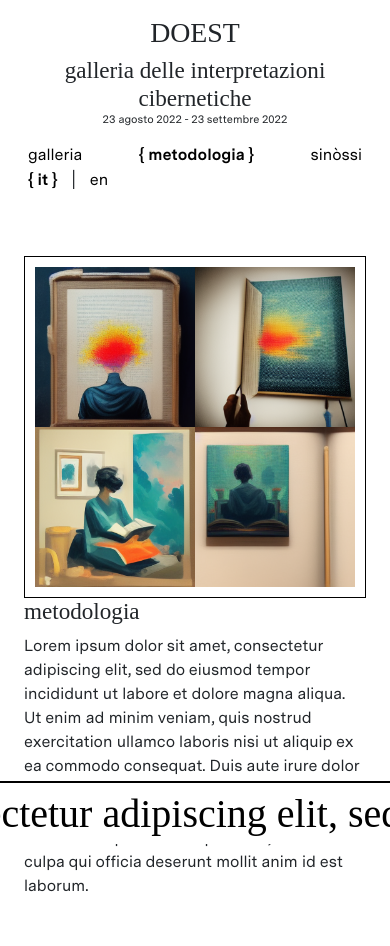
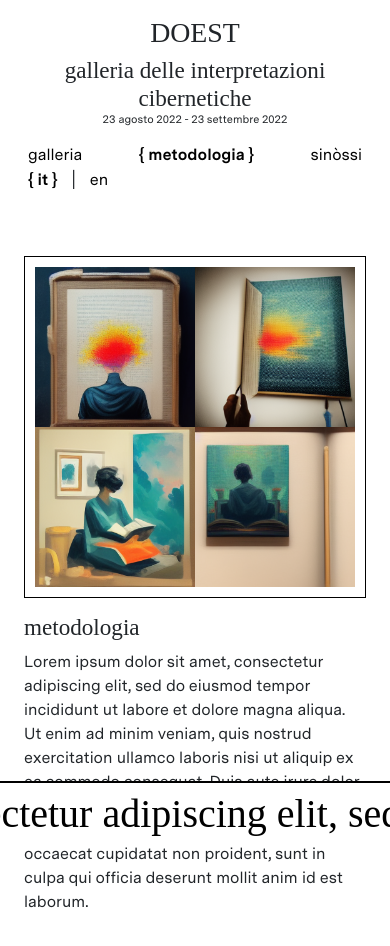
Before and after one commit to h1tm4nakah/DOTTOD-Frontend, a React (Create React App) app: page /methodology in a window 390 px wide. Shown: the top 946 px of the page. Built offline with nearby package versions, Linux system fonts and the light colour scheme; a web font is replaced by a local one.

Commit message:
visual update

```diff
--- a/src/pages/abstract.page.tsx
+++ b/src/pages/abstract.page.tsx
@@ -12,7 +12,7 @@ export function AbstractPage() {
                         <img src={image} className="img-fluid" />
                     </div>
                 </div>
-                <div className="col-12 col-md-8">
+                <div className="col-12 col-md-8 mt-3 mt-md-0">
                     <h3>{t('HEADER_ABSTRACT')}</h3>
                     <p>Lorem ipsum dolor sit amet, consectetur adipiscing elit, sed do eiusmod tempor incididunt ut labore et dolore magna aliqua. Ut enim ad minim veniam, quis nostrud exercitation ullamco laboris nisi ut aliquip ex ea commodo consequat. Duis aute irure dolor in reprehenderit in voluptate velit esse cillum dolore eu fugiat nulla pariatur. Excepteur sint occaecat cupidatat non proident, sunt in culpa qui officia deserunt mollit anim id est laborum.</p>
                 </div>
--- a/src/pages/methodology.page.tsx
+++ b/src/pages/methodology.page.tsx
@@ -12,7 +12,7 @@ export function MethodologyPage() {
                         <img src={image} className="img-fluid" />
                     </div>
                 </div>
-                <div className="col-12 col-md-8">
+                <div className="col-12 col-md-8 mt-3 mt-md-0">
                     <h3>{t('HEADER_METHODOLOGY')}</h3>
                     <p>Lorem ipsum dolor sit amet, consectetur adipiscing elit, sed do eiusmod tempor incididunt ut labore et dolore magna aliqua. Ut enim ad minim veniam, quis nostrud exercitation ullamco laboris nisi ut aliquip ex ea commodo consequat. Duis aute irure dolor in reprehenderit in voluptate velit esse cillum dolore eu fugiat nulla pariatur. Excepteur sint occaecat cupidatat non proident, sunt in culpa qui officia deserunt mollit anim id est laborum.</p>
                 </div>
```
Also changed, not shown: 7 other files (tests, documents, lock files or other folders).
